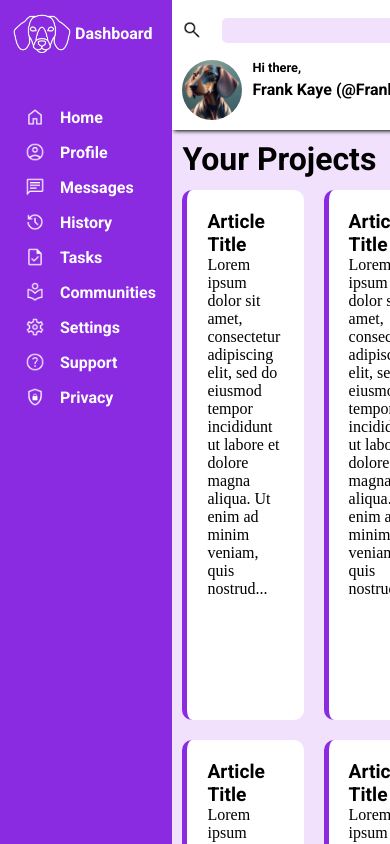
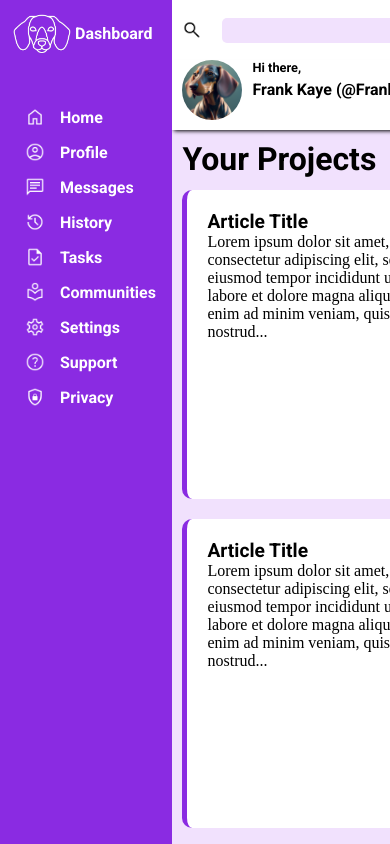
Before and after one commit to Ryan-Kaye-Dev/dashboard, a plain HTML site: page index.html in a window 390 px wide. Shown: the top 844 px of the page. Drawn offline with Linux system fonts and the light colour scheme.

Commit message:
Made Project section responsive, made sidebar sticky

```diff
--- a/style.css
+++ b/style.css
@@ -6,7 +6,6 @@
 }
 
 #container {
-    height: 100vh;
     display: grid;
     grid-template-columns: 1fr 5fr;
     grid-template-rows: 1fr;
@@ -39,6 +38,7 @@ ul, li {
     grid-column: 1 / 2;
     grid-row: 1 / 3;
     background-color: blueviolet;
+    height: 100vh;
 }
 
 .nav-list {
@@ -144,13 +144,13 @@ button {
 
 .left {
     display: grid;
-    grid-template-columns: repeat(2, 1fr);
+    grid-template-columns: repeat(auto-fill, minmax(min(300px, 100%), 1fr));
     grid-template-rows: 30px repeat(3, 1fr);
     gap: 20px;
 }
 
 h1 {
-    grid-column: 1 / 3;
+    grid-column: 1 / -1;
 }
 
 .card, .announcement-box, .trending-box{
```
